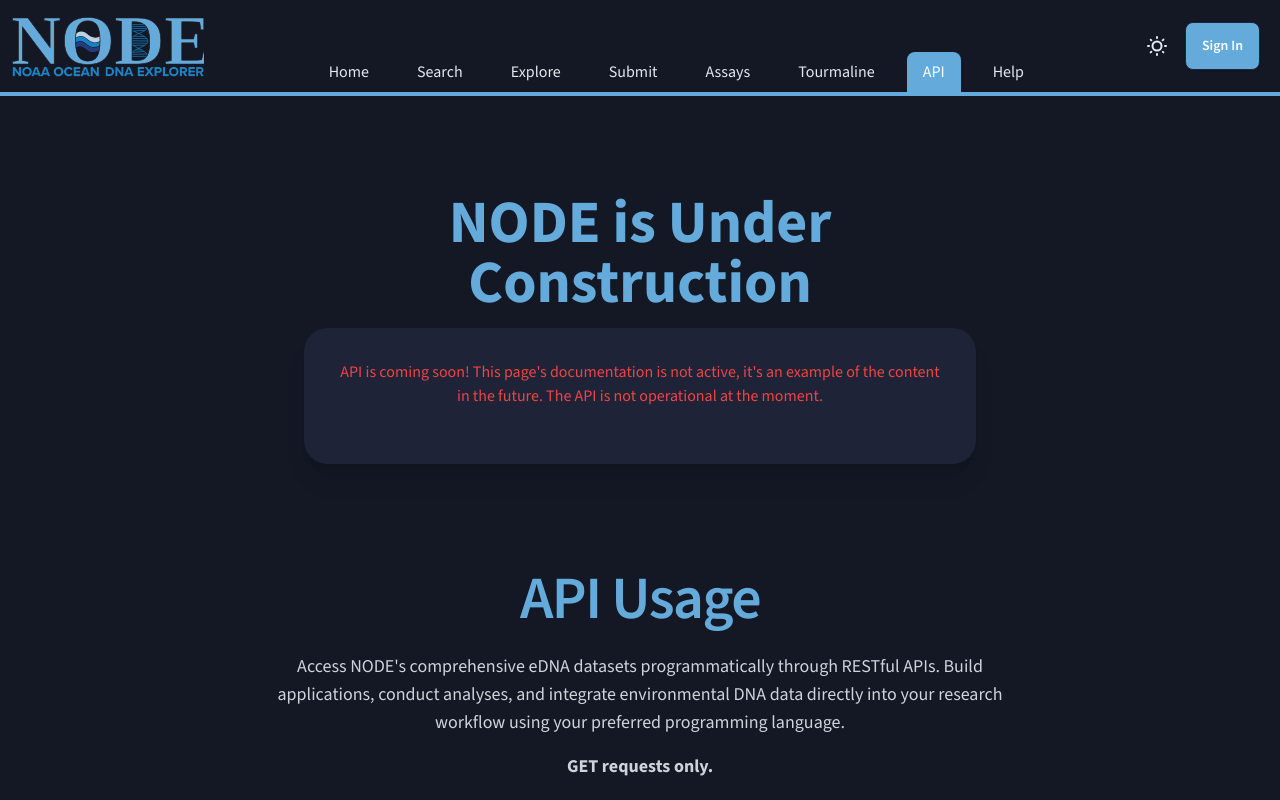
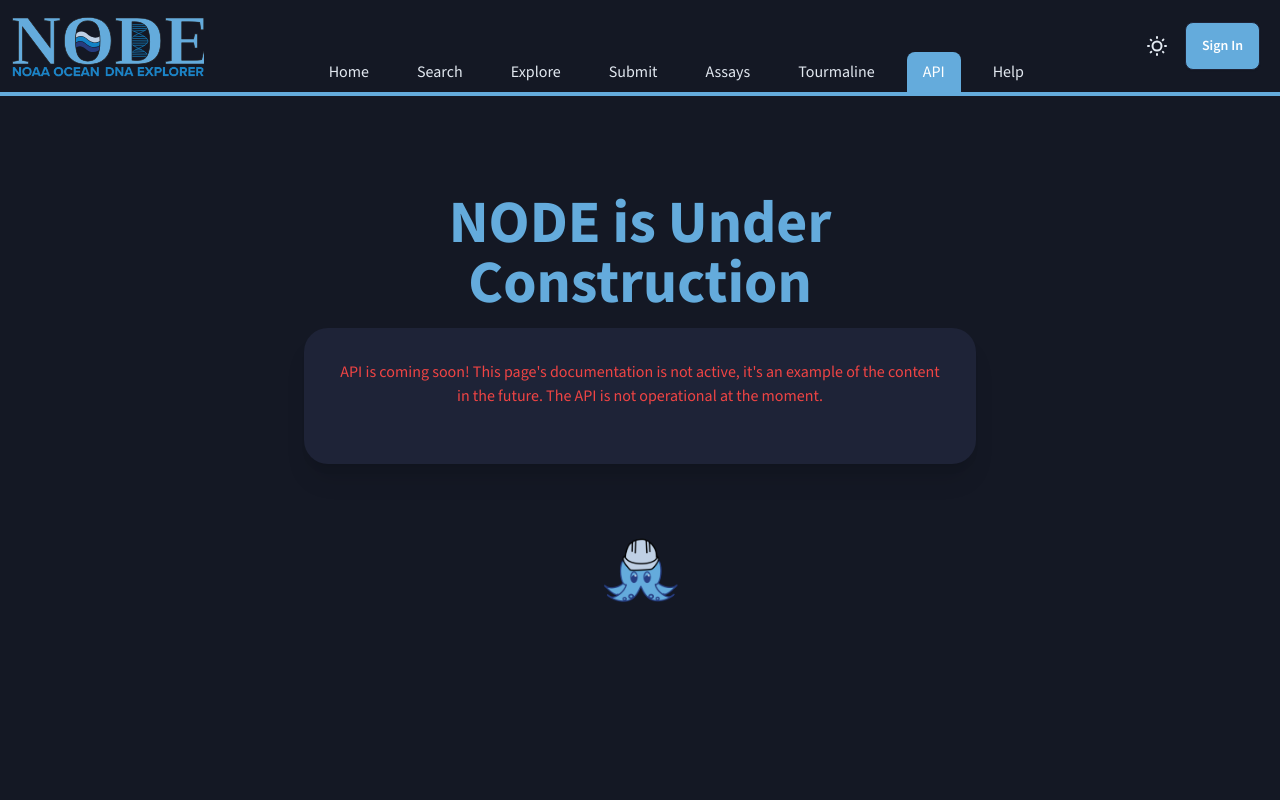
Before and after one commit to aomlomics/opal, a Next.js app in the folder frontend/: page /api in a window 1280 px wide. Shown: the top 800 px of the page. Built offline with nearby package versions, Linux system fonts and the light colour scheme; no server answers.

Commit message:
Added node under construction octopus

```diff
--- a/frontend/app/components/UnderConstruction.tsx
+++ b/frontend/app/components/UnderConstruction.tsx
@@ -14,6 +14,15 @@ export default function UnderConstruction({ message }: UnderConstructionProps) {
 				<div className="bg-base-200 shadow-xl rounded-3xl p-8">
 					<p className="text-main text-center mb-6">{message || defaultMessage}</p>
 				</div>
+				<div className="relative w-48 h-48 mx-auto mt-8">
+					<Image
+						src="/images/construction_octo.png"
+						alt="Construction Octopus"
+						fill
+						className="object-contain"
+						priority
+					/>
+				</div>
 			</section>
 		</div>
 	);
--- a/frontend/app/layout.tsx
+++ b/frontend/app/layout.tsx
@@ -11,9 +11,9 @@ const sourceSans = Source_Sans_3({
 const localization = {
 	signIn: {
 		start: {
-			title: "Welcome to NODE",
+			title: "Sign in to NODE",
 			subtitle:
-				"Sign in with a NOAA (@noaa.gov) or NGI (@ngi.msstate.edu) email using Google or Microsoft respectively.",
+				"You must use a NOAA (@noaa.gov) or NGI (@ngi.msstate.edu) email using Google or Microsoft respectively.",
 			actionText: "You must use a NOAA or MSState email address to sign in.",
 			actionLink: "test"
 		}
```
Also changed, not shown: frontend/public/images/construction_octo.png (added).
